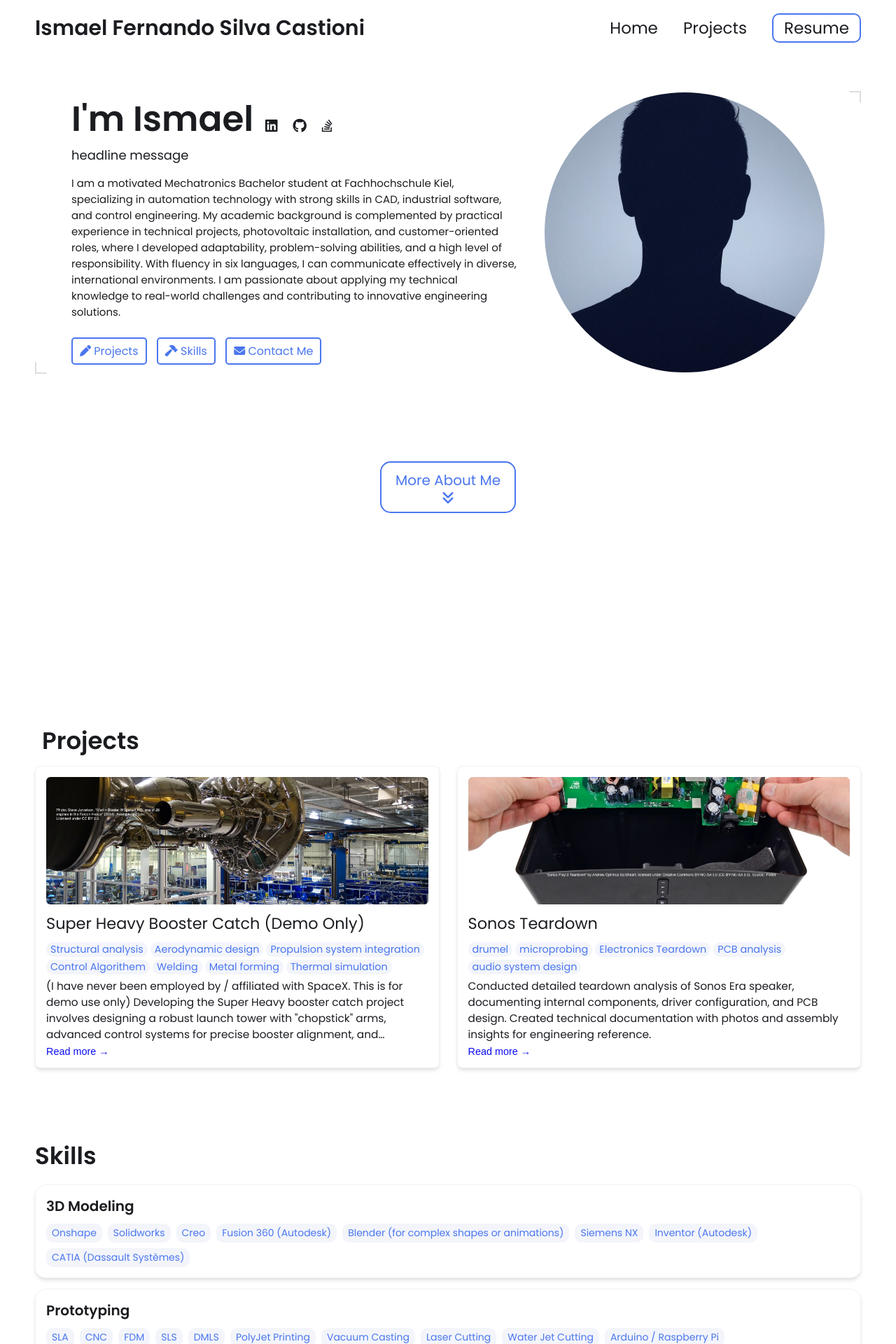
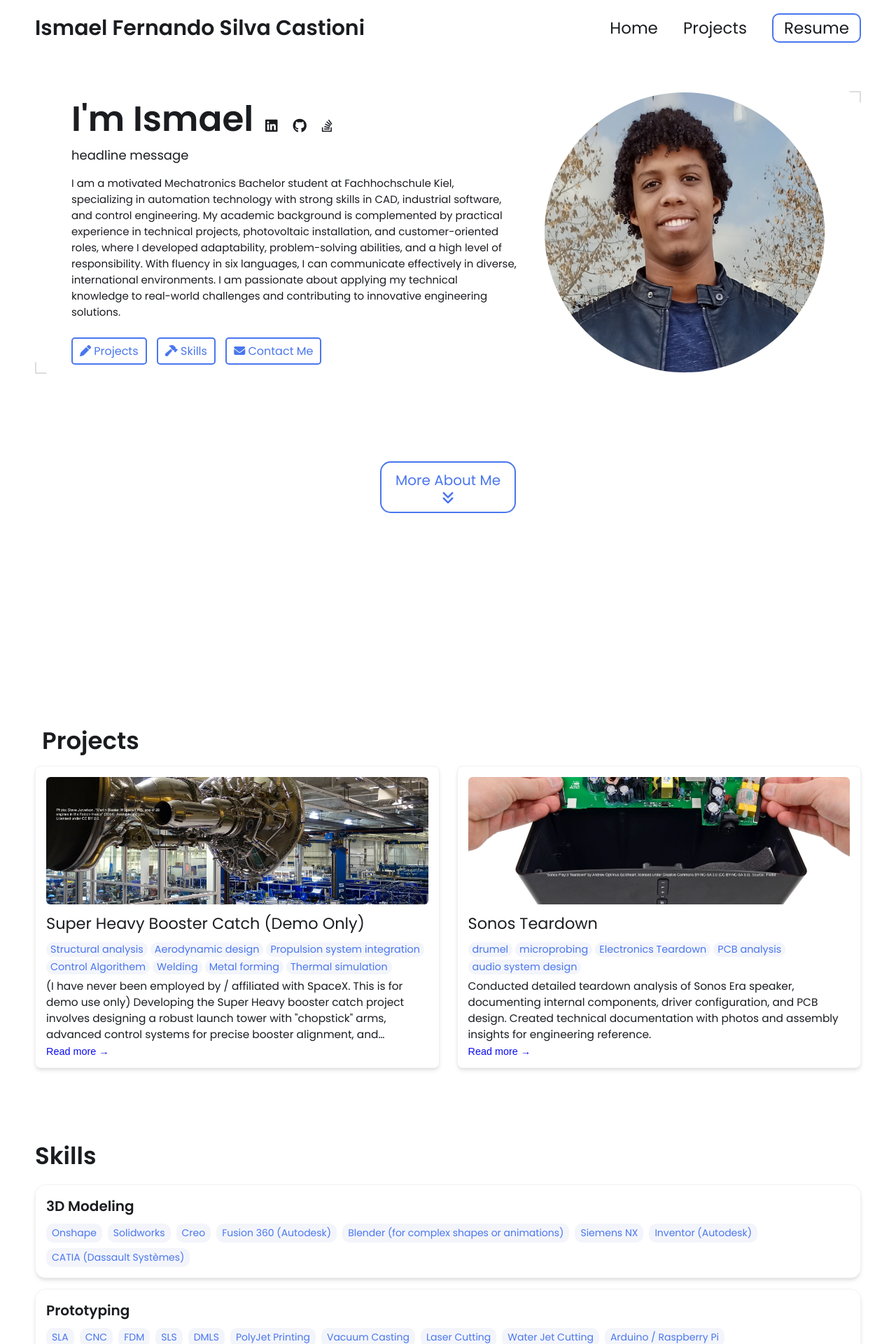
Before and after one commit to ISML10/ISML10.github.io, a Jekyll site: the page built from index.html, in a window 1280 px wide. Shown: the top 1920 px of the page at 70% size. Built offline with Jekyll 4.4.1, drawn with Linux system fonts in a browser that asks for light colours.

Commit message:
Update _config.yml

```diff
--- a/_config.yml
+++ b/_config.yml
@@ -24,7 +24,7 @@
   I am passionate about applying my technical knowledge to real-world challenges and contributing to innovative engineering solutions.
 
 # Place your profile image in /assets/images/profile-image/folder and edit the file name
-profile_image: ./assets/images/profile-image/avatar.jpeg
+profile_image: ./assets/images/profile-image/profilbild.jpg
 
 
 # Link your resume
```
